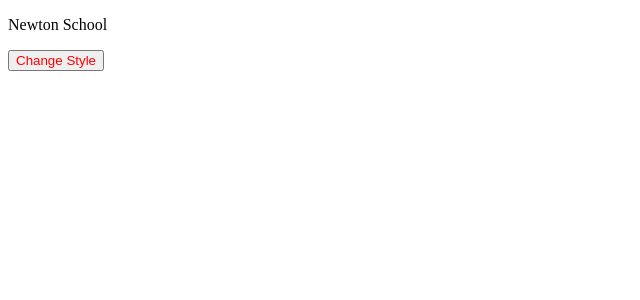
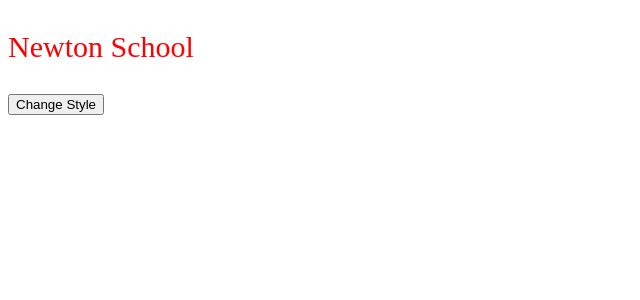
Before and after one commit to shanmd975/React-Text-Color-Toggle---Building-a-First-Custom-Functional-Component-Writing---qmwrf5smzk8d, a React app: page / in a window 1280 px wide. Shown: the top 300 px of the page, without its empty margins (0-640 px from the left). Built offline with nearby package versions, Linux system fonts and the light colour scheme.

Commit message:
Update App.css

```diff
--- a/src/styles/App.css
+++ b/src/styles/App.css
@@ -1,15 +1,12 @@
+/* code here  */
+.redColor{
+  color: red;
+  font-size:30px
 
-#button{
-  color:red;
-  fontStyle:normal;
-  fontSize:'30px';
-}
-.redColor {
-  fontStyle:normal;
-  fontSize:'30px';
 }
 
-.blueColor {
-  fontStyle:italics;
-  fontSize:'30px';
+.blueColor{
+  color: blue;
+        font-style: italic;
+        font-size: 30px;
 }
```
